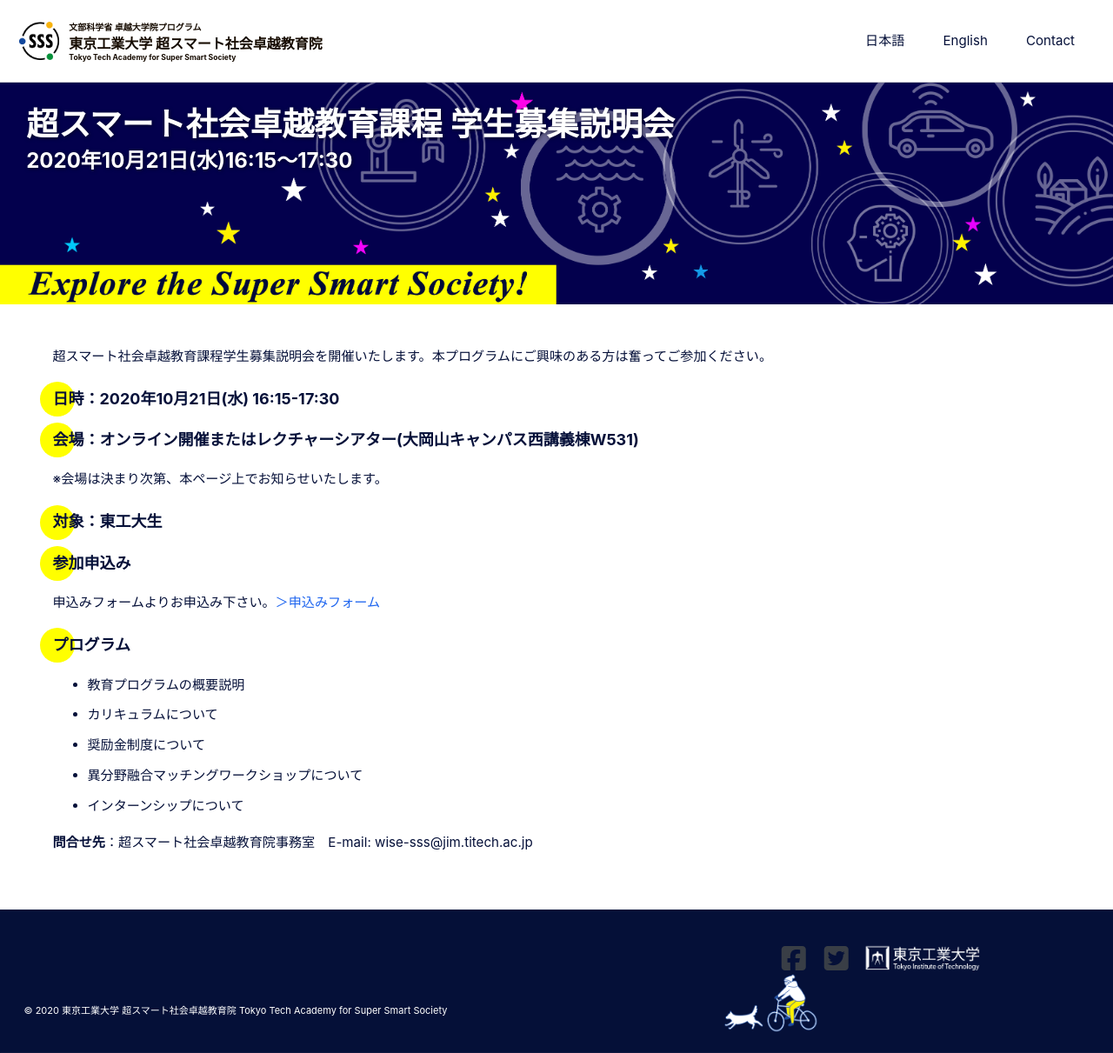
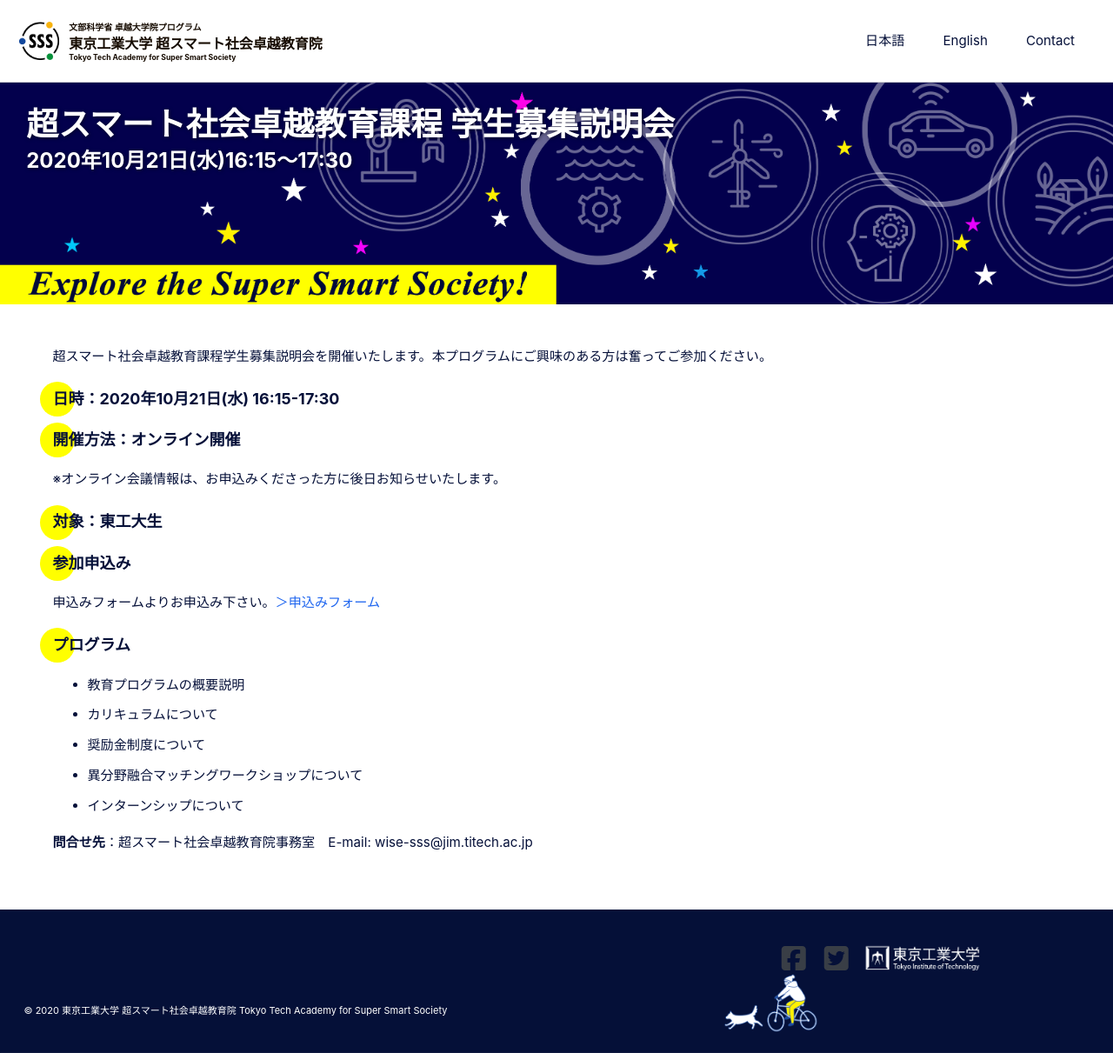
Before and after one commit to fl1d/w0ex.github.io, a Jekyll site: the page built from _pages/info-session-fall2020.md, in a window 1280 px wide. Shown: the whole page at 87% size. Built offline with Jekyll 4.4.1, drawn with Linux system fonts in a browser that asks for light colours; cached includes are drawn as plain includes; nearby versions of some CDN libraries.

Commit message:
Update info-session-fall2020.md

```diff
--- a/_pages/info-session-fall2020.md
+++ b/_pages/info-session-fall2020.md
@@ -12,8 +12,8 @@
 
 <h4><font size="4">日時：2020年10月21日(水) 16:15-17:30</font></h4>
 
-<h4><font size="4">会場：オンライン開催またはレクチャーシアター(大岡山キャンパス西講義棟W531)　</font></h4>
-※会場は決まり次第、本ページ上でお知らせいたします。
+<h4><font size="4">開催方法：オンライン開催</font></h4>
+※オンライン会議情報は、お申込みくださった方に後日お知らせいたします。
 
 <h4><font size="4">対象：東工大生</font></h4>
 
```
